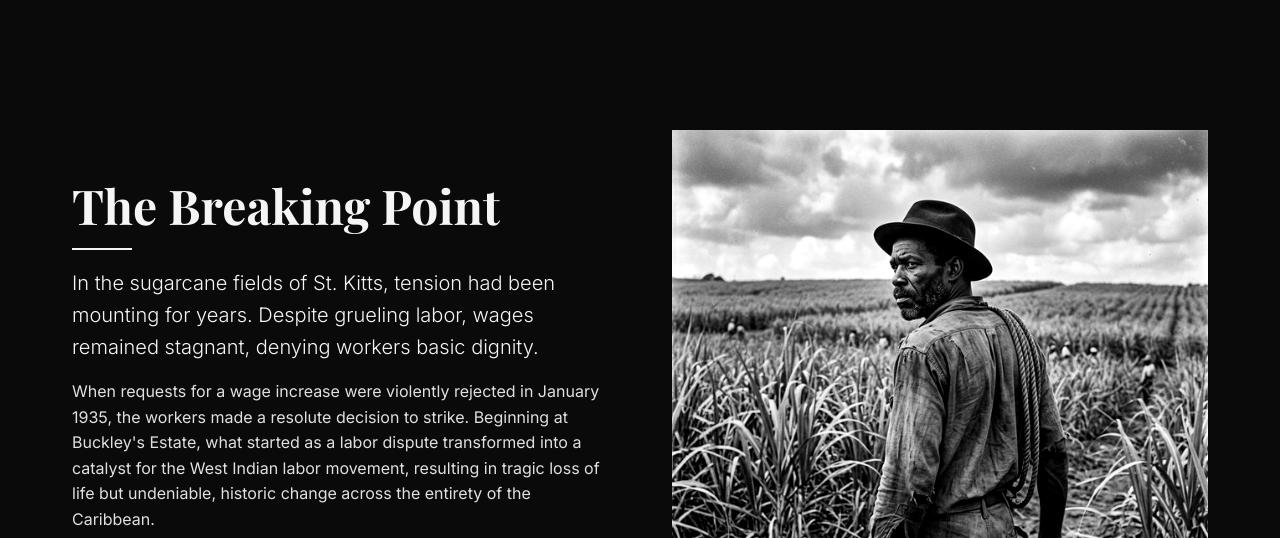
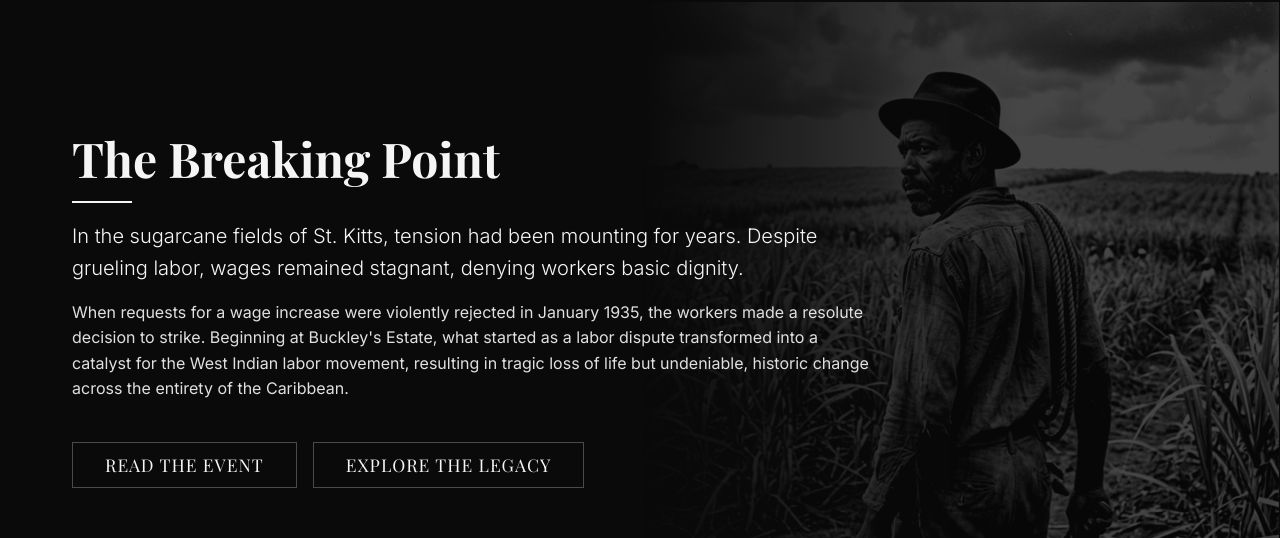
Before and after one commit to gregorybowrin/the-buckleys-uprising, a React (Vite) app: page / in a window 1280 px wide. Shown: the part 798-1336 px from the top of the page. Built offline with nearby package versions, Linux system fonts and the light colour scheme; grey boxes are pictures that could not be loaded; a web font is replaced by a local one.

Commit message:
style: blend home page story image into background

```diff
--- a/src/components/home/StorySection.tsx
+++ b/src/components/home/StorySection.tsx
@@ -3,8 +3,14 @@ import { Link } from 'react-router-dom';
 
 const StorySection: React.FC = () => {
     return (
-        <section id="story" className="story-section container">
-            <div className="story-grid">
+        <section id="story" className="story-section" style={{ position: 'relative', overflow: 'hidden' }}>
+            <img
+                src="/worker_looking_left.png"
+                alt="Historical illustration of a 1935 sugarcane worker looking over his shoulder"
+                className="story-bg-worker"
+            />
+            <div className="container" style={{ position: 'relative', zIndex: 1 }}>
+                <div className="story-grid" style={{ gridTemplateColumns: '1fr', maxWidth: '800px' }}>
                     <div className="story-text">
                         <h2 className="serif">The Breaking Point</h2>
                         <p className="lead">
@@ -19,11 +25,7 @@ const StorySection: React.FC = () => {
                             <Link to="/legacy" className="btn btn-outline" style={{ borderColor: 'var(--color-mid-gray)' }}>Explore The Legacy</Link>
                         </div>
                     </div>
-                <img
-                    src="/worker_looking_left.png"
-                    alt="Historical illustration of a 1935 sugarcane worker looking over his shoulder"
-                    className="story-image"
-                />
+                </div>
             </div>
         </section>
     );
--- a/src/index.css
+++ b/src/index.css
@@ -827,6 +827,33 @@ a:hover {
   }
 }
 
+/* --- Story Background Specifics --- */
+.story-bg-worker {
+  position: absolute;
+  right: 0;
+  top: 0;
+  height: 100%;
+  width: 50%;
+  object-fit: cover;
+  object-position: center left;
+  opacity: 0.25;
+  pointer-events: none;
+  z-index: 0;
+  mask-image: linear-gradient(to right, transparent, black 60%);
+  -webkit-mask-image: linear-gradient(to right, transparent, black 60%);
+  filter: grayscale(100%) contrast(1.3);
+  animation: subtle-breathe 22s ease-in-out infinite alternate;
+  transform-origin: center right;
+  will-change: transform;
+}
+
+@media (max-width: 950px) {
+  .story-bg-worker {
+    opacity: 0.1;
+    width: 100%;
+  }
+}
+
 /* --- Women Specifics --- */
 .women-bg-worker {
   position: fixed;
```
Lines whose indentation alone changed are shown as unchanged.
